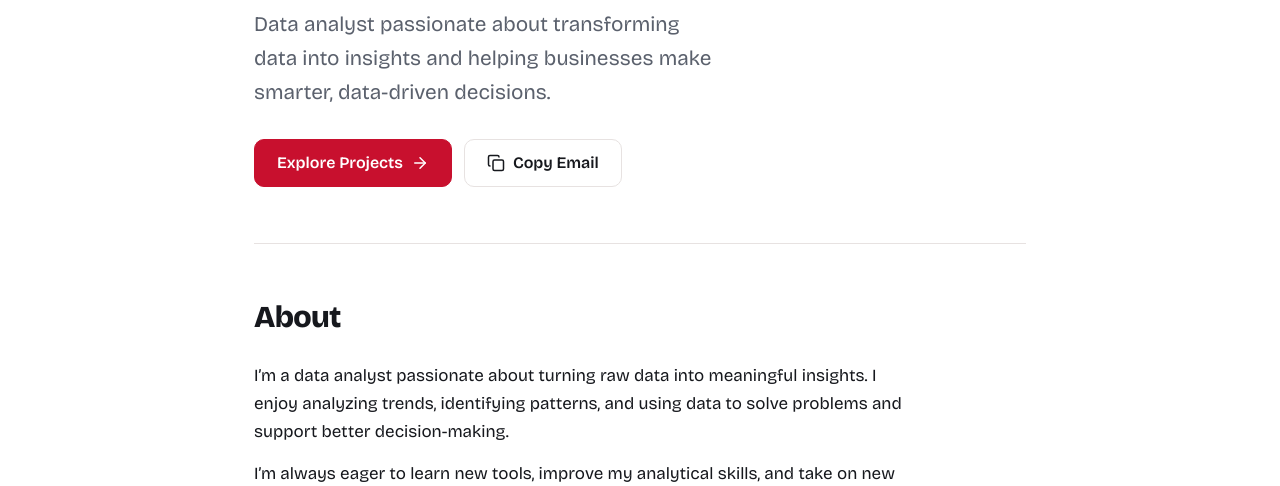
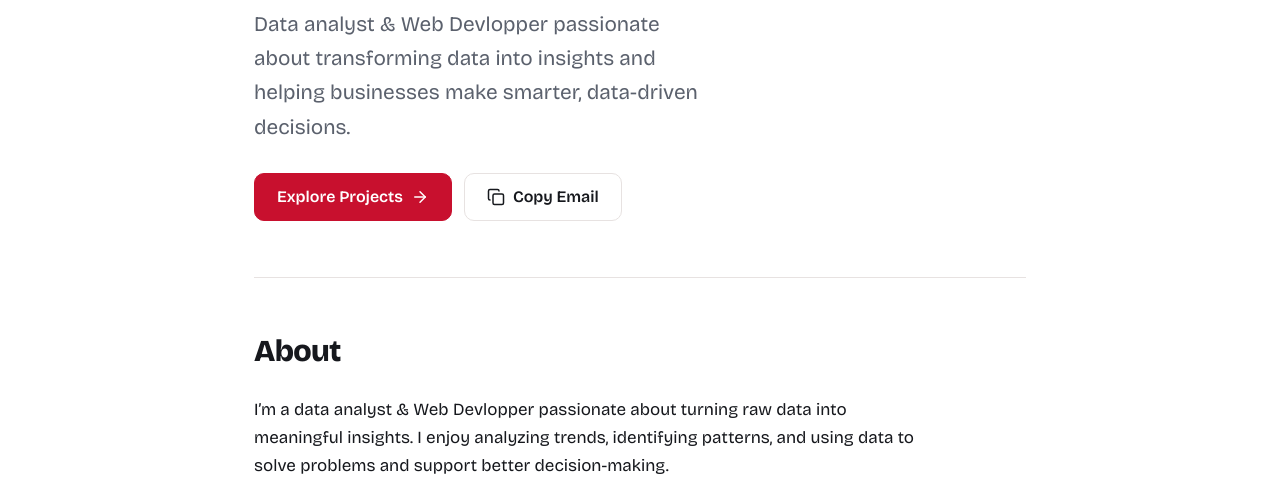
Before and after one commit to brahim-saadi-dev/brahim-saadi-dev.github.io, a website: page index.html.html in a window 1280 px wide. Shown: the part 466-952 px from the top of the page. Drawn offline with nearby package versions, Linux system fonts and the light colour scheme; no server answers.

Commit message:
Update role description to include Web Developer

```diff
--- a/index.html.html
+++ b/index.html.html
@@ -307,7 +307,7 @@ window.addEventListener("DOMContentLoaded", function () {
 }</code></pre>
 <p class="run">$ ./portfolio</p>
 <h1>Brahim Saadi<span class="cursor" aria-hidden="true"></span></h1>
-<p class="role">Data analyst passionate about transforming data into insights and helping businesses make smarter, data-driven decisions.</p>
+<p class="role">Data analyst & Web Devlopper passionate about transforming data into insights and helping businesses make smarter, data-driven decisions.</p>
 <div class="hero-actions">
 <a class="btn btn-primary btn-lg" href="#projects">Explore Projects <svg viewBox="0 0 24 24" aria-hidden="true"><path d="M5 12h14"/><path d="m12 5 7 7-7 7"/></svg></a>
 <button class="btn btn-lg" id="copy-email" type="button" hidden><svg id="copy-icon" viewBox="0 0 24 24" aria-hidden="true"><rect width="14" height="14" x="8" y="8" rx="2" ry="2"/><path d="M4 16c-1.1 0-2-.9-2-2V4c0-1.1.9-2 2-2h10c1.1 0 2 .9 2 2"/></svg><svg id="check-icon" viewBox="0 0 24 24" aria-hidden="true" hidden><path d="M20 6 9 17l-5-5"/></svg><span id="copy-label">Copy Email</span></button>
@@ -318,7 +318,7 @@ window.addEventListener("DOMContentLoaded", function () {
 
 <section id="about">
 <h2>About</h2>
-<p>I’m a data analyst passionate about turning raw data into meaningful insights. I enjoy analyzing trends, identifying patterns, and using data to solve problems and support better decision-making.</p>
+<p>I’m a data analyst & Web Devlopper passionate about turning raw data into meaningful insights. I enjoy analyzing trends, identifying patterns, and using data to solve problems and support better decision-making.</p>
 <p>I’m always eager to learn new tools, improve my analytical skills, and take on new challenges.</p>
 </section>
 
```
